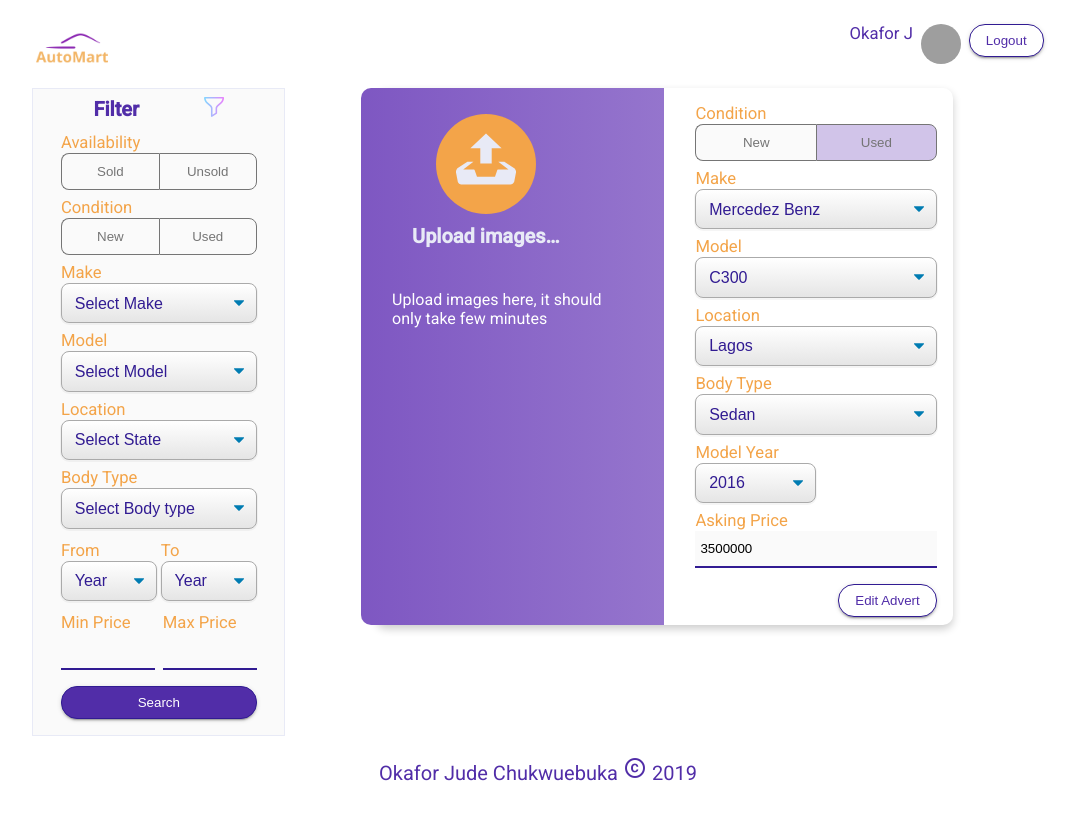
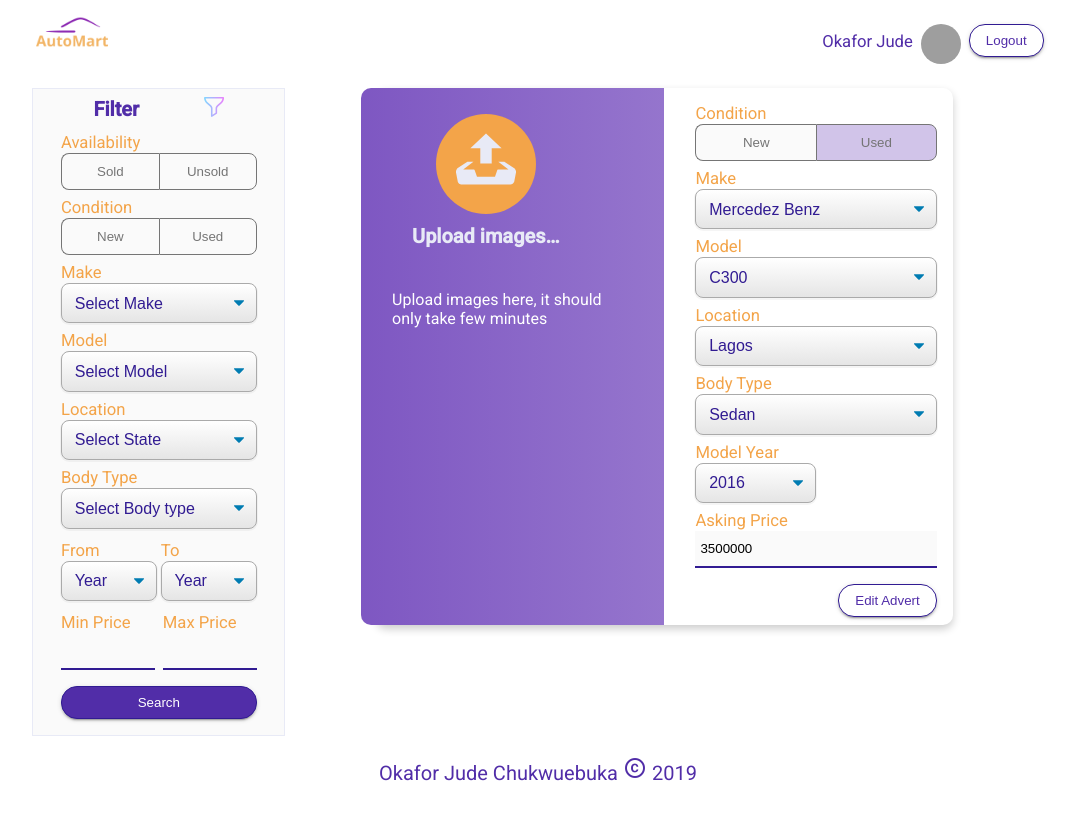
Before and after one commit to judeokafor/AutoMart, a plain HTML site: page UI/edit-sale-advert.html in a window 1280 px wide. Shown: the whole page, without its empty margins (102-1178 px from the left). Drawn offline with Linux system fonts and the light colour scheme; grey boxes are pictures that could not be loaded.

Commit message:
update edit advert

```diff
--- a/UI/assest/css/main.css
+++ b/UI/assest/css/main.css
@@ -45,7 +45,9 @@
 	bottom: 5px;
 	right: 5px;
 }
-
+.logo {
+	margin-top: -1rem;
+}
 .fixed-top-right {
 	position: absolute;
 	top: 5px;
--- a/UI/edit-sale-advert.html
+++ b/UI/edit-sale-advert.html
@@ -25,8 +25,8 @@
 								/>
 							</div>
 							<div class="d-flex justify-content-between mt-3">
-								<small class="mr-2">
-									Okafor J
+								<small class="mr-2 mt-2">
+									Okafor Jude
 								</small>
 								<div>
 									<img
```
